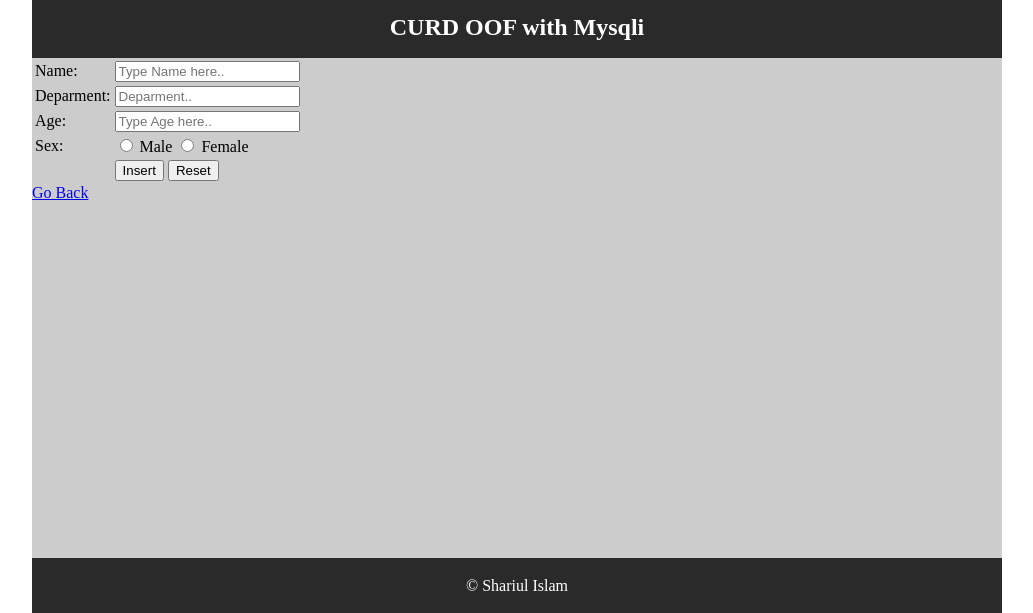
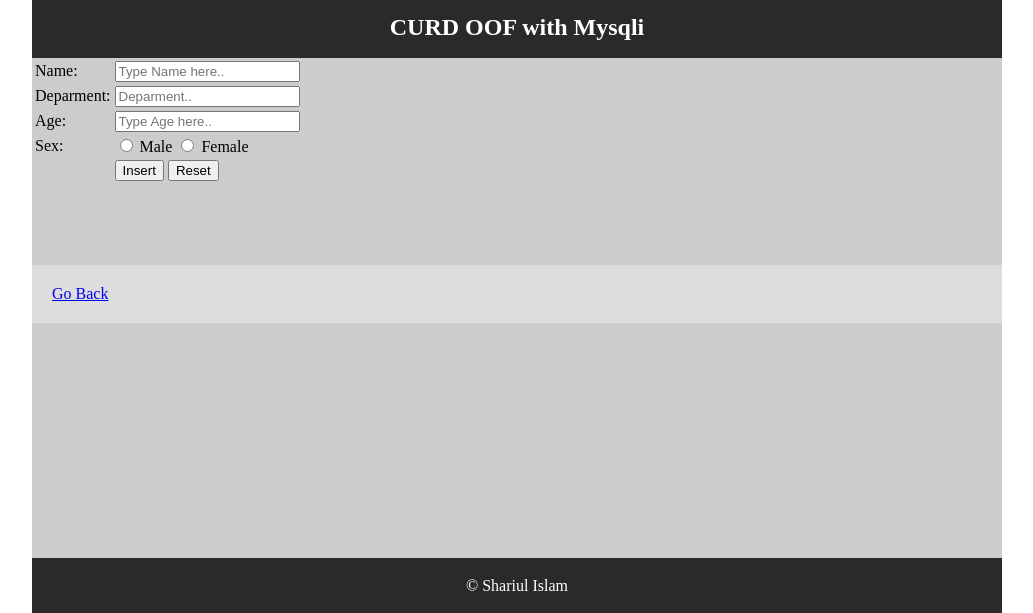
Before and after one commit to sharifulinfo/curd, a PHP site: page /create.php in a window 1280 px wide. Shown: the top 613 px of the page, without its empty margins (123-1156 px from the left). Run offline with PHP 8.4, Linux system fonts and the light colour scheme.

Commit message:
Go back button style

```diff
--- a/create.php
+++ b/create.php
@@ -53,7 +53,8 @@
 	 	</tr>
 	</table>
 </form>
-
+<div class="goback">
 <a href="index.php">Go Back</a>
+</div>
 
 <?php include'inc/footer.php';?>
--- a/inc/style.css
+++ b/inc/style.css
@@ -57,3 +57,10 @@ table.tblone tr:nth-child(2n){
     color: black;
     font-weight: bold;
 }
+.goback a{
+	background: #ddd;
+    padding: 20px;
+    margin-top: 81px;
+    overflow: hidden;
+    display: block;
+}
--- a/index.php
+++ b/index.php
@@ -103,7 +103,7 @@
 <div class="add">
 	<a href="create.php">Add New</a>
 </div>
-// add some line for others users
+
 
 
 <?php include'inc/footer.php';?>
```
